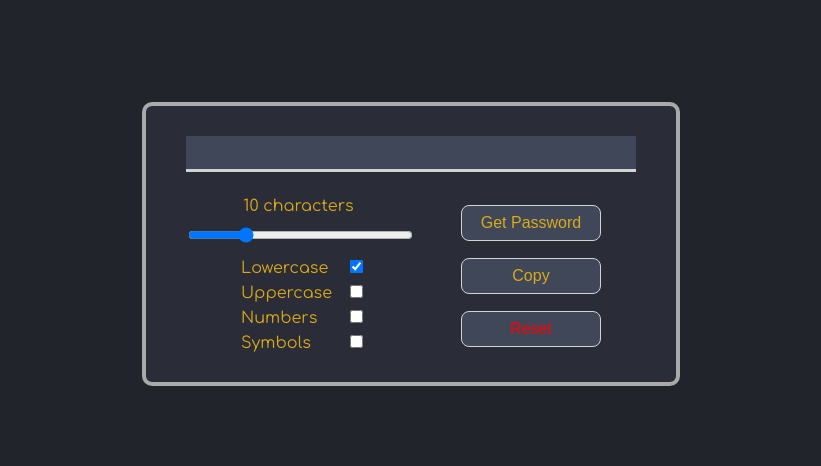
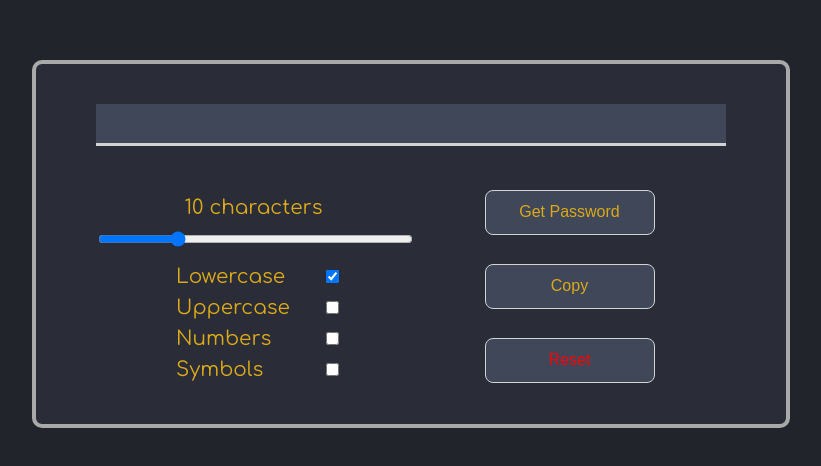
Before and after one commit to PawelRod/Password-Generator, a website built with webpack: page src/index.html in a window 1280 px wide. Shown: the part 156-622 px from the top of the page, without its empty margins (229-1050 px from the left). Built offline with nearby package versions, Linux system fonts and the light colour scheme.

Commit message:
Change size of app elements

```diff
--- a/src/scss/style.scss
+++ b/src/scss/style.scss
@@ -44,15 +44,14 @@ html, body {
     height: 100%;
     padding-right: 10px;
     padding-left:  10px;
-    // border-right: $defaultBorder;
-    // border-left: $defaultBorder;
     box-shadow: 0px 0px 130px 160px rgba(33,36,43,1);
     @include centerContent();
 }
 .app {
     margin: 0 auto;
-    width: 450px;
-    padding: 30px 40px;
+    width: 630px;
+    height: 280px;
+    padding: 40px 60px;
     background: $appBg;
     color: $defaultFontColor;
     border: $defaultBorder;
@@ -60,7 +59,7 @@ html, body {
     font-family: $defaultFont;
     .password {
         color: $defaultFontColor;
-        font-size: 20px;
+        font-size: 25px;
         font-weight: bold;
         text-align: center;
         background: $configElementBg;
@@ -79,8 +78,10 @@ html, body {
 .config {
     @include centerContent();
     flex-wrap: wrap;
+    margin: 20px 0;
     .options {
-        width: 225px;
+        width: 315px;
+        font-size: 20px;
         .range_label {
             display: block;
             width: 100%;
@@ -92,20 +93,21 @@ html, body {
             width: 100%;
         }
         .options_checkbox {
-            margin: 5px 0 0 55px;
+            margin: 8px 0 0 80px;
         }
         label {
             display:inline-block;
-            width: 100px;
+            width: 140px;
         }
     }
     .controls {
-        width: 225px;
+        width: 315px;
         display: flex;
         align-items: center;
         justify-content: center;
+        height: 200px;
         .controls_row {
-            width: 165px;
+            width: 170px;
             .controls_btn {
                 color: $defaultFontColor;
                 font-size: 16px;
@@ -113,17 +115,13 @@ html, body {
                 border: 0;
                 border: 1.5px solid lightgrey;
                 border-radius: 8px;
-                margin: 12px 5px 5px 20px;
                 padding: 7px;
-                width: 140px;
-                height: 36px;
+                width: 170px;
+                height: 45px;
                 cursor: pointer;
                 text-decoration: none;
                 @extend %hoverTransitions;
                 @extend %removeOutline;
-                &:active {
-                    margin: 13px 4px 4px 21px;
-                }
             }
             .controls_btn--red {
                 color: red;
@@ -131,3 +129,16 @@ html, body {
         }
     }
 }
+.controls_btn:nth-of-type(even) {
+    margin: 28px 1px 28px 1px;
+    &:active {
+        margin: 29px 0px 27px 2px;
+        transition: all 5s;
+    }
+}
+.controls_btn:nth-of-type(odd) {
+    margin: 1px 1px 1px 1px;
+    &:active {
+        margin: 2px 0px 0px 2px;
+    }
+}
```
